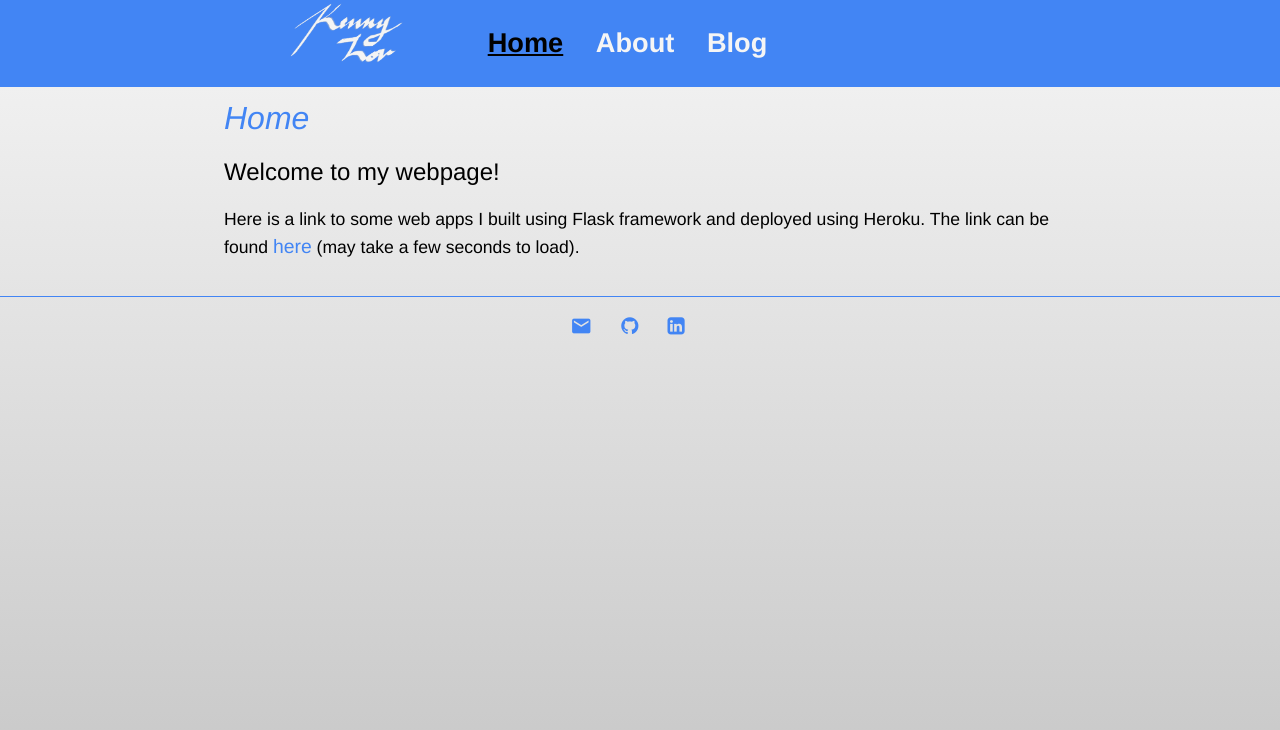
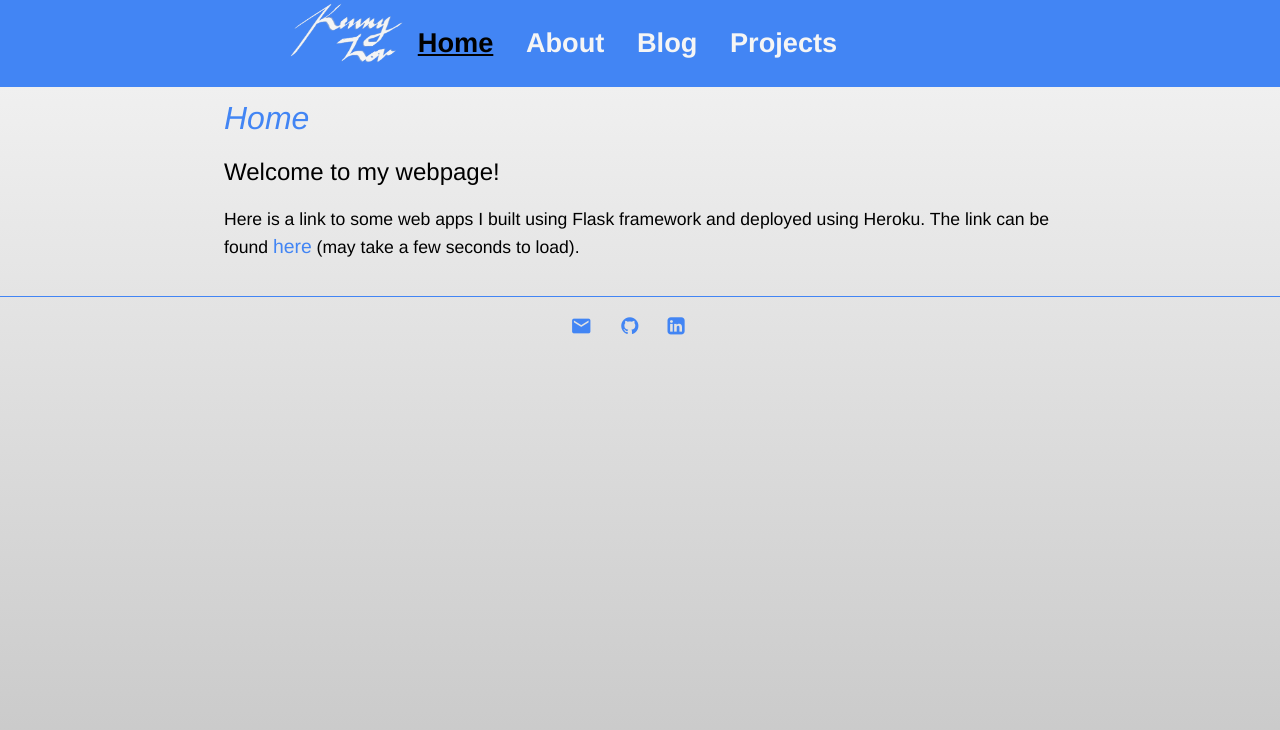
Before and after one commit to clfkenny/clfkenny.github.io, a Jekyll site: the page built from index.md, in a window 1280 px wide. Shown: the top 730 px of the page. Built offline with Jekyll 4.4.1, drawn with Linux system fonts in a browser that asks for light colours.

Commit message:
Update default.html

```diff
--- a/_layouts/default.html
+++ b/_layouts/default.html
@@ -16,6 +16,7 @@
 	        		<li><a href="/">Home</a></li>
 		        	<li><a href="/about">About</a></li>
 	        		<li><a href="/projects">Blog</a></li>
+				<li><a href="https://clfkenny.herokuapp.com">Projects</a></li>
 	    		</ul>
 
 			</nav>
```
